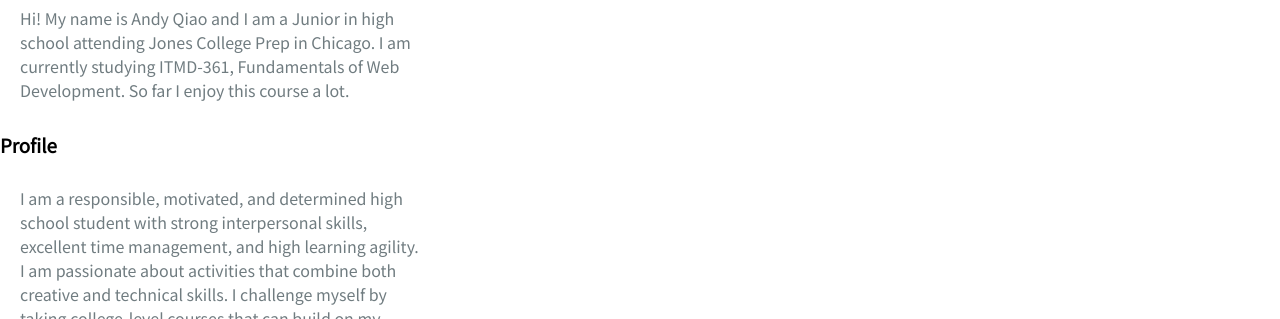
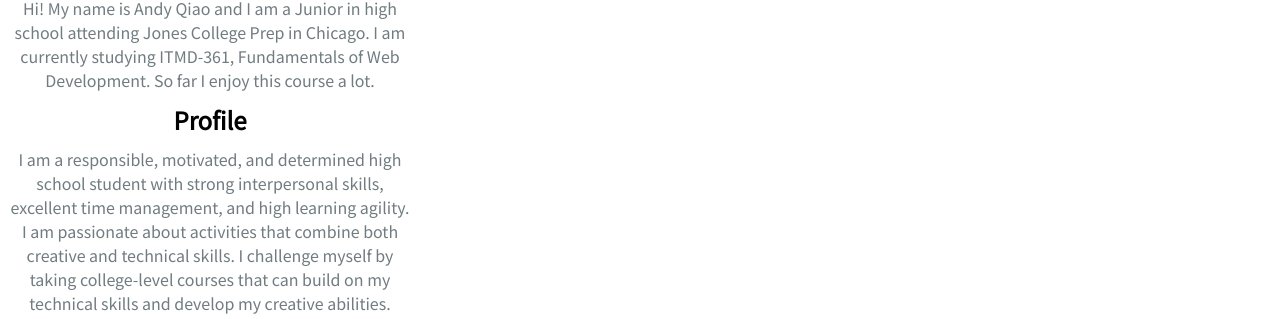
Before and after one commit to aqiao-814/Project2, a plain HTML site: page index.html in a window 1280 px wide. Shown: the part 199-518 px from the top of the page. Drawn offline with Linux system fonts and the light colour scheme.

Commit message:
centered p and "Profile" in index.html

```diff
--- a/css/style.css
+++ b/css/style.css
@@ -67,7 +67,8 @@ p, li{
   width: 400px;
 	height: 200;
 	margin: 10px;
-	padding: 10px;
+	padding: 0px;
+  text-align: center;
 }
 #aboutmeh1{
   font-family: 'Kaushan Script', cursive;
--- a/index.html
+++ b/index.html
@@ -26,7 +26,7 @@
   <h1 id="aboutmeh1">About Me</h1>
   <p id="indexp">Hi! My name is Andy Qiao and I am a Junior in high school attending Jones College Prep in Chicago. I am currently studying ITMD-361, Fundamentals of Web Development. So far I enjoy this course a lot.</p>
 </header>
-  <h3>Profile</h3>
+  <h2 id="indexp">Profile</h2>
   <p id="indexp">I am a responsible, motivated, and determined high school student with strong interpersonal skills, excellent time management, and high learning agility. I am passionate about activities that combine both creative and technical skills. I challenge myself by taking college-level courses that can build on my technical skills and develop my creative abilities.</p>
    <!--<img id="goal" src="images/goals.png" alt="compass pointing to word goal">-->
   <h1 class="talign" id="aboutmeh1">Goals</h1>
```
